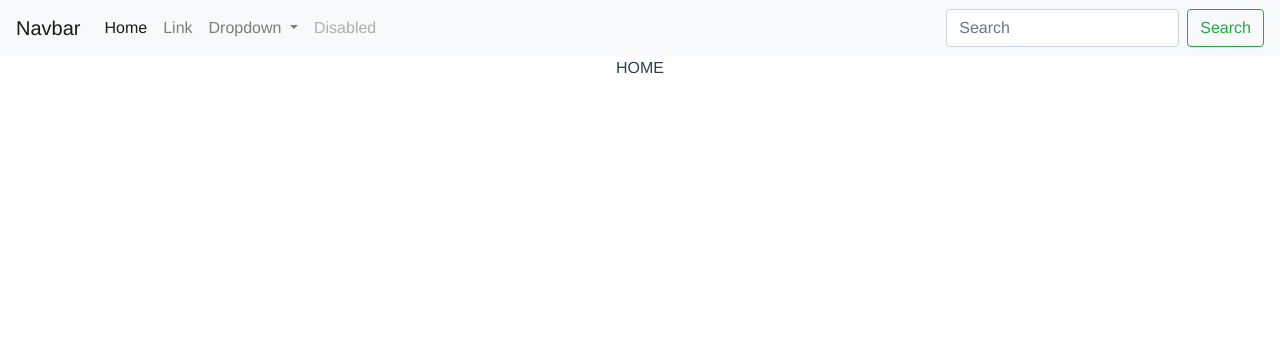
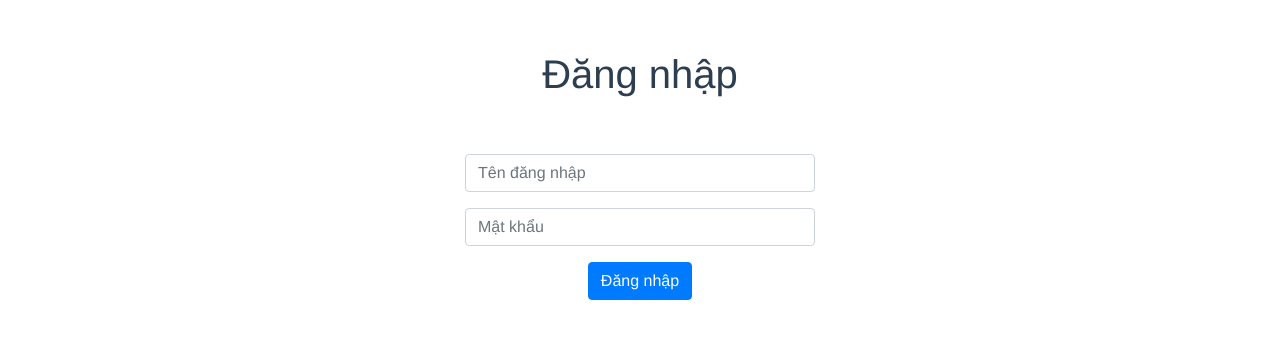
Before and after one commit to duongklose/vnt, a Vue app: page / in a window 1280 px wide. Shown: the top 338 px of the page. Built offline with nearby package versions, Linux system fonts and the light colour scheme.

Commit message:
login logout

```diff
--- a/src/App.vue
+++ b/src/App.vue
@@ -4,12 +4,29 @@
     <router-link to="/">Home</router-link> |
     <router-link to="/about">About</router-link>
   </div> -->
-  <router-view />
+  <!-- <router-view /> -->
+  <div v-if="isAuthenticated">
+    <div v-if="isAdmin">
+      <admin />
+    </div>
+    <div v-else>
+      <home />
+    </div>
+  </div>
+  <div v-else>
+    <login />
+  </div>
 </template>
 
 <script>
+import Login from "./views/Login.vue";
+import Home from "./views/Home.vue";
+import { mapGetters } from "vuex";
+import Admin from "./views/Admin.vue";
+
 export default {
-  components: {},
+  components: { Login, Home, Admin },
+  computed: mapGetters(["isAuthenticated", "isAdmin"]),
 };
 </script>
 
--- /dev/null
+++ b/src/apis/auth.js
@@ -0,0 +1,10 @@
+import Api from './index'
+
+export default {
+    login(data){
+        return Api().post('users/login', data)
+    },
+    addAdmin(){
+        return Api().post('users/addAdmin')
+    }
+};
--- /dev/null
+++ b/src/apis/index.js
@@ -0,0 +1,7 @@
+import request from 'axios'
+
+export default () => {
+    return request.create({
+        baseURL: process.env.VUE_APP_API
+    })
+}
--- a/src/components/Navbar.vue
+++ b/src/components/Navbar.vue
@@ -1,68 +1,27 @@
 <template>
   <nav class="navbar navbar-expand-lg navbar-light bg-light">
-    <a class="navbar-brand" href="#">Navbar</a>
-    <button
-      class="navbar-toggler"
-      type="button"
-      data-toggle="collapse"
-      data-target="#navbarSupportedContent"
-      aria-controls="navbarSupportedContent"
-      aria-expanded="false"
-      aria-label="Toggle navigation"
-    >
-      <span class="navbar-toggler-icon"></span>
-    </button>
-
-    <div class="collapse navbar-collapse" id="navbarSupportedContent">
-      <ul class="navbar-nav mr-auto">
-        <li class="nav-item active">
-          <a class="nav-link" href="#"
-            >Home <span class="sr-only">(current)</span></a
-          >
-        </li>
-        <li class="nav-item">
-          <a class="nav-link" href="#">Link</a>
-        </li>
-        <li class="nav-item dropdown">
-          <a
-            class="nav-link dropdown-toggle"
-            href="#"
-            id="navbarDropdown"
-            role="button"
-            data-toggle="dropdown"
-            aria-expanded="false"
-          >
-            Dropdown
-          </a>
-          <div class="dropdown-menu" aria-labelledby="navbarDropdown">
-            <a class="dropdown-item" href="#">Action</a>
-            <a class="dropdown-item" href="#">Another action</a>
-            <div class="dropdown-divider"></div>
-            <a class="dropdown-item" href="#">Something else here</a>
-          </div>
-        </li>
-        <li class="nav-item">
-          <a class="nav-link disabled">Disabled</a>
-        </li>
-      </ul>
-      <form class="form-inline my-2 my-lg-0">
-        <input
-          class="form-control mr-sm-2"
-          type="search"
-          placeholder="Search"
-          aria-label="Search"
-        />
-        <button class="btn btn-outline-success my-2 my-sm-0" type="submit">
-          Search
-        </button>
-      </form>
-    </div>
+    <a class="navbar-brand" href="#">
+      <img src="../assets/bus-ticket-icon.png" alt="Vinatravel" width="40" height="40">
+    </a>
+    <button @click="logout" type="button" class="btn btn-primary mg-auto">Đăng xuất</button>
   </nav>
 </template>
 
 <script>
-export default {};
+import {mapActions} from 'vuex'
+
+export default {
+  methods:{
+    ...mapActions(['logout'])
+  }
+};
 </script>
 
 <style>
+nav {
+  display: flex;
+}
+.mg-auto{
+  margin-left: auto;
+}
 </style>
--- a/src/store/index.js
+++ b/src/store/index.js
@@ -1,14 +1,11 @@
-import { createStore } from "vuex";
+import Vuex from "vuex";
 
-export default createStore({
-  state: {
-    user:{
-      isLogin: false,
-      role: 0,
-    }
+import auth from './modules/auth'
 
-  },
-  mutations: {},
-  actions: {},
-  modules: {},
-});
+const storeData = {
+  modules: {auth}
+}
+
+const store = new Vuex.Store(storeData)
+
+export default store
--- /dev/null
+++ b/src/store/modules/auth.js
@@ -0,0 +1,61 @@
+import AuthServices from "../../apis/auth"
+// import axios from 'axios'
+
+const state = {
+    auth: {
+        isAuthenticated: false,
+        isAdmin: false
+    }
+}
+
+const getters = {
+    isAuthenticated: state => state.auth.isAuthenticated,
+    isAdmin: state => state.auth.isAdmin
+}
+
+const actions = {
+    async login({ commit }, user) {
+        try {
+            const data = {
+                username: user.username,
+                password: user.password
+            }
+            const response = await AuthServices.login(data)
+            console.log('response ', response)
+            if(response.status == 200){
+                if(response.data.user.role == 0){
+                    commit("ADMIN_LOGIN_SUCCESS")
+                }
+                else if(response.data.user.role == 1){
+                    commit("TRANSPORTATION_LOGIN_SUCCESS")
+                }
+            }
+        } catch (error) {
+            console.log(error.response)
+        }
+    },
+    logout({ commit }) {
+        commit("LOGOUT")
+    }
+}
+
+const mutations = {
+    TRANSPORTATION_LOGIN_SUCCESS(state) {
+        state.auth.isAuthenticated = true
+        state.auth.isAdmin = false
+    },
+    ADMIN_LOGIN_SUCCESS(state) {
+        state.auth.isAuthenticated = true
+        state.auth.isAdmin = true
+    },
+    LOGOUT(state){
+        state.auth.isAuthenticated = false
+    }
+}
+
+export default {
+    state,
+    getters,
+    actions,
+    mutations
+}
--- /dev/null
+++ b/src/views/Admin.vue
@@ -0,0 +1,16 @@
+<template>
+<navbar/>
+  <div>ADMIN</div>
+</template>
+
+<script>
+import Navbar from '../components/Navbar.vue'
+export default {
+  components: { Navbar },
+
+}
+</script>
+
+<style>
+
+</style>
--- a/src/views/Login.vue
+++ b/src/views/Login.vue
@@ -4,14 +4,26 @@
       <div class="col-4"></div>
       <div class="col-4">
         <h1 class="mt-50">Đăng nhập</h1>
-        <br>
-        <br>
-        <form>
+        <br />
+        <br />
+        <form @submit.prevent="login({username, password})">
           <div class="form-group">
-            <input type="text" class="form-control" id="username" placeholder="Tên đăng nhập"/>
+            <input
+              type="text"
+              class="form-control"
+              id="username"
+              placeholder="Tên đăng nhập"
+              v-model="username"
+            />
           </div>
           <div class="form-group">
-            <input type="password" class="form-control" id="pass" placeholder="Mật khẩu"/>
+            <input
+              type="password"
+              class="form-control"
+              id="password"
+              placeholder="Mật khẩu"
+              v-model='password'
+            />
           </div>
           <button type="submit" class="btn btn-primary">Đăng nhập</button>
         </form>
@@ -22,12 +34,30 @@
 </template>
 
 <script>
-export default {};
+import {mapActions} from 'vuex'
 
+export default {
+  data() {
+    return {
+      username: '',
+      password: ''
+    }
+  },
+  methods: {
+    ...mapActions(['login'])
+    // login() {
+    //   console.log("Log in function...", this.username, this.password );
+    //   this.$store.dispatch("login", {
+    //     username: this.username,
+    //     password: this.password
+    //   })
+    // }
+  }
+};
 </script>
 
 <style>
-.mt-50{
-    margin-top: 50px;
+.mt-50 {
+  margin-top: 50px
 }
 </style>
```
Also changed, not shown: src/assets/bus-ticket-icon.png (added), 1 other file (tests, documents, lock files or other folders).
